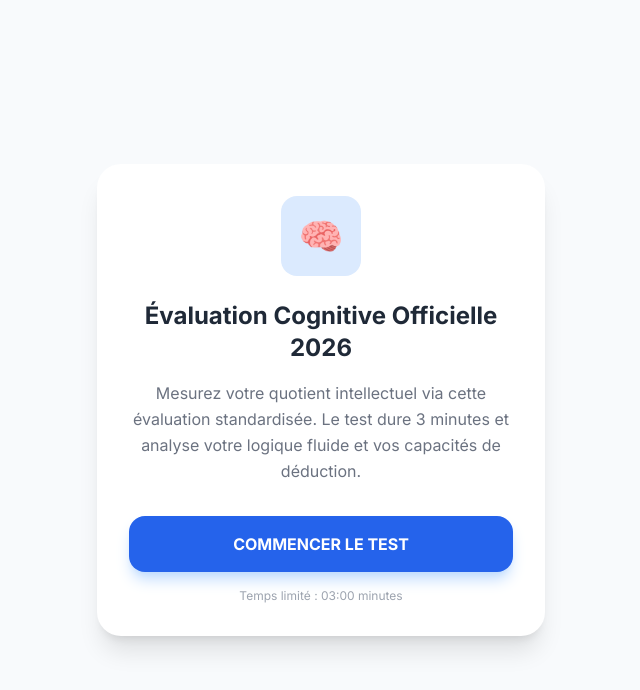
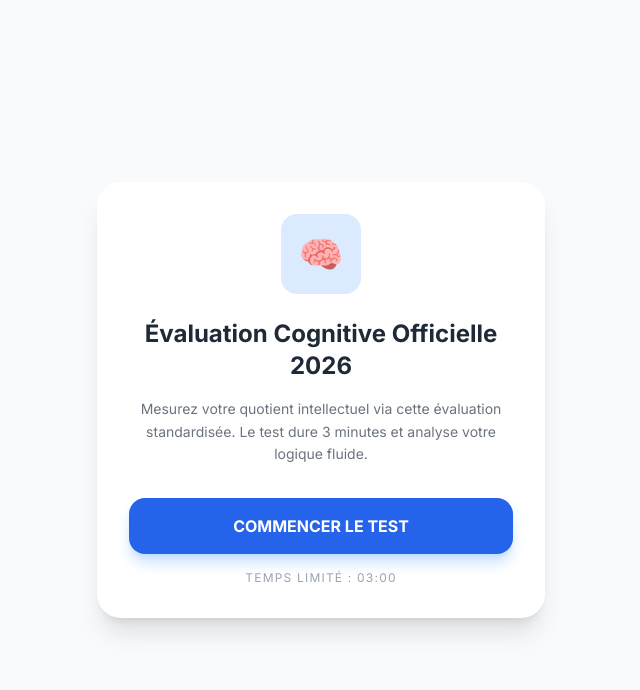
Before and after one commit to nicomarketingpro/test-qi-2026, a Flask app: page / in a window 1280 px wide. Shown: the top 690 px of the page, without its empty margins (319-959 px from the left). Run offline with Flask 3, Linux system fonts and the light colour scheme; some libraries are stand-ins or nearby versions.

Commit message:
cognitive evaluation test
Rapport de QI Officiel - Session 2026

```diff
--- a/templates/index.html
+++ b/templates/index.html
@@ -19,7 +19,7 @@
         <span id="music-icon">🔇</span>
     </button>
     <audio id="bg-music" loop>
-        <source src="https://www.chosic.com/wp-content/uploads/2021/07/The-Grand-Score.mp3" type="audio/mpeg">
+        <source src="https://cdn.pixabay.com/audio/2022/03/10/audio_c363d50d03.mp3" type="audio/mpeg">
     </audio>
 
     <div id="quiz-container" class="max-w-md w-full bg-white rounded-3xl shadow-xl p-8">
@@ -29,20 +29,20 @@
                 <span class="text-4xl">🧠</span>
             </div>
             <h1 class="text-2xl font-bold text-gray-800 mb-4">Évaluation Cognitive Officielle 2026</h1>
-            <p class="text-gray-500 mb-8 leading-relaxed">
-                Mesurez votre quotient intellectuel via cette évaluation standardisée. Le test dure 3 minutes et analyse votre logique fluide et vos capacités de déduction.
+            <p class="text-gray-500 mb-8 leading-relaxed text-sm">
+                Mesurez votre quotient intellectuel via cette évaluation standardisée. Le test dure 3 minutes et analyse votre logique fluide.
             </p>
             <button onclick="startQuiz()" class="w-full bg-blue-600 hover:bg-blue-700 text-white font-bold py-4 rounded-2xl transition-all shadow-lg shadow-blue-200">
                 COMMENCER LE TEST
             </button>
-            <p class="mt-4 text-xs text-gray-400">Temps limité : 03:00 minutes</p>
+            <p class="mt-4 text-xs text-gray-400 font-medium uppercase tracking-widest">Temps limité : 03:00</p>
         </div>
 
         <div id="quiz-content" class="hidden">
             <div class="mb-8">
                 <div class="flex justify-between items-center mb-4">
                     <span id="timer" class="text-sm font-bold text-red-500 font-mono">03:00</span>
-                    <span id="step-counter" class="text-sm text-gray-400">Question 1/5</span>
+                    <span id="step-counter" class="text-sm text-gray-400 font-semibold">Question 1/5</span>
                 </div>
                 <div class="w-full bg-gray-100 h-2 rounded-full">
                     <div id="progress" class="bg-blue-600 h-2 rounded-full progress-bar" style="width: 20%"></div>
@@ -55,23 +55,24 @@
             </div>
         </div>
 
-        <div id="analysis" class="hidden text-center py-8">
+        <div id="analysis" class="hidden text-center py-12">
             <div class="animate-spin rounded-full h-16 w-16 border-b-2 border-blue-600 mx-auto mb-6"></div>
             <h2 class="text-xl font-bold text-gray-800 mb-2">Analyse de vos performances...</h2>
-            <p class="text-gray-500 text-sm pulse">Comparaison avec la base de données 2026</p>
+            <p class="text-gray-500 text-sm pulse font-medium">Comparaison avec la cohorte 2026</p>
         </div>
 
         <div id="result-screen" class="hidden text-center">
-            <div class="bg-blue-50 p-6 rounded-2xl mb-6 border border-blue-100">
+            <div class="bg-blue-50 p-6 rounded-3xl mb-6 border border-blue-100">
+                <div class="text-blue-600 text-4xl mb-2">✨</div>
                 <h2 class="text-2xl font-bold text-blue-700 mb-2">Test Terminé !</h2>
                 <p class="text-gray-700 text-sm leading-relaxed">
-                    Félicitations, vos réponses indiquent un haut potentiel intellectuel. Votre profil est prêt.
+                    Félicitations, vos réponses indiquent un haut potentiel intellectuel. Votre rapport détaillé est prêt.
                 </p>
             </div>
             <button onclick="redirectToBeacons()" class="w-full bg-blue-600 hover:bg-blue-700 text-white font-bold py-4 rounded-2xl transition-all shadow-lg shadow-blue-200">
                 DÉBLOQUER MON RAPPORT (1€)
             </button>
-            <p class="mt-4 text-xs text-gray-400 italic">Score certifié + Rapport PDF envoyé par mail.</p>
+            <p class="mt-4 text-[10px] text-gray-400 italic">Score certifié + Rapport PDF envoyé par mail après validation.</p>
         </div>
     </div>
 
@@ -94,7 +95,13 @@
             document.getElementById('quiz-content').classList.remove('hidden');
             document.getElementById('music-btn').classList.remove('hidden');
 
-            // Lancer la musique direct si tu veux (optionnel, sinon l'utilisateur clique sur l'icône)
+            // Gestion de l'audio au clic
+            const audio = document.getElementById('bg-music');
+            audio.play().then(() => {
+                musicPlaying = true;
+                document.getElementById('music-icon').innerText = "🔊";
+            }).catch(e => console.log("Audio bloqué"));
+
             loadQuestion();
             startTimer();
         }
```
